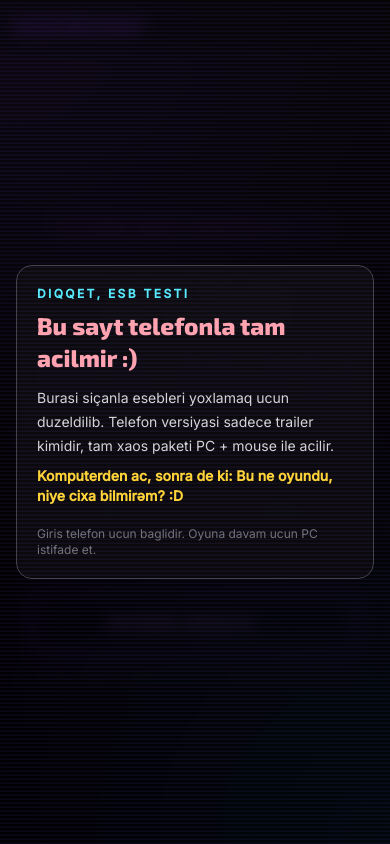
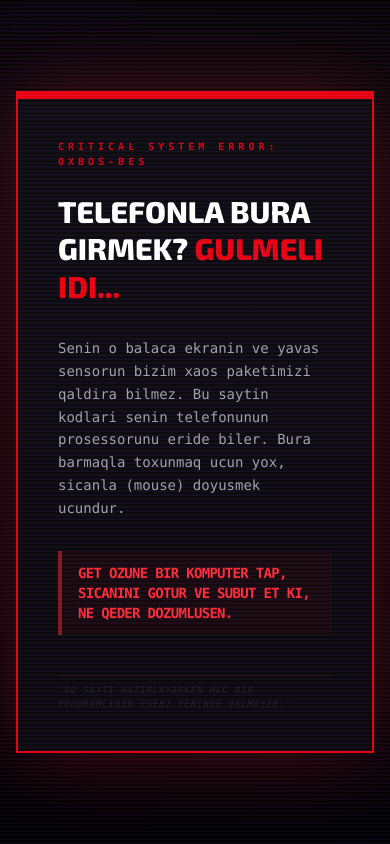
Before and after one commit to UmudvarKhalisli/ShitGame, a Next.js app: page / in a window 390 px wide. Shown: the top 844 px of the page. Built offline with nearby package versions, Linux system fonts and the light colour scheme.

Commit message:
Restyle mobile block overlay with stronger PC-only message

```diff
--- a/components/ui/MobileDesktopNudge.tsx
+++ b/components/ui/MobileDesktopNudge.tsx
@@ -23,18 +23,33 @@ export default function MobileDesktopNudge() {
   }
 
   return (
-    <div className="fixed inset-0 z-[1300] flex items-center justify-center bg-black/80 p-4 backdrop-blur-sm">
-      <div className="w-full max-w-md rounded-2xl border border-zinc-700 bg-zinc-950/95 p-5 text-zinc-100 shadow-2xl">
-        <p className="text-xs font-black uppercase tracking-[0.2em] text-cyan-300">Diqqet, Esb Testi</p>
-        <h2 className="mt-2 text-2xl font-black text-rose-300">Bu sayt telefonla tam acilmir :)</h2>
-        <p className="mt-3 text-sm leading-6 text-zinc-300">
-          Burasi siçanla esebleri yoxlamaq ucun duzeldilib. Telefon versiyasi sadece trailer kimidir,
-          tam xaos paketi PC + mouse ile acilir.
+    <div className="fixed inset-0 z-[1300] flex items-center justify-center bg-black/95 p-4 backdrop-blur-xl">
+      <div className="w-full max-w-md rounded-none border-x-2 border-b-2 border-t-8 border-red-600 bg-zinc-950 p-10 font-mono text-zinc-100 shadow-[0_0_80px_rgba(220,38,38,0.3)]">
+        <p className="animate-pulse text-[10px] font-black uppercase tracking-[0.4em] text-red-600">
+          Critical System Error: 0xBOS-BES
         </p>
-        <p className="mt-2 text-sm font-semibold text-amber-300">
-          Komputerden ac, sonra de ki: Bu ne oyundu, niye cixa bilmirəm? :D
+
+        <h2 className="mt-6 text-3xl font-black uppercase leading-tight text-white">
+          Telefonla bura <br /> girmek? <span className="text-red-600">Gulmeli idi...</span>
+        </h2>
+
+        <p className="mt-8 text-sm leading-relaxed text-zinc-400">
+          Senin o balaca ekranin ve yavas sensorun bizim xaos paketimizi qaldira bilmez. Bu saytin kodlari senin
+          telefonunun prosessorunu eride biler. Bura barmaqla toxunmaq ucun yox, sicanla (mouse) doyusmek ucundur.
         </p>
-        <p className="mt-5 text-xs text-zinc-500">Giris telefon ucun baglidir. Oyuna davam ucun PC istifade et.</p>
+
+        <div className="mt-8 border-l-4 border-red-900 bg-red-950/20 py-3 pl-4">
+          <p className="text-sm font-bold uppercase tracking-tighter text-red-500">
+            Get ozune bir komputer tap, sicanini gotur ve subut et ki, ne qeder dozumlusen.
+          </p>
+        </div>
+
+        <div className="mt-10 flex flex-col items-center justify-center gap-2 opacity-30">
+          <div className="h-[1px] w-full bg-red-900" />
+          <span className="text-[9px] italic uppercase tracking-widest text-zinc-600">
+            &quot;Bu sayti hazirlayarken hec bir proqramcinin esebi yerinde qalmayib.&quot;
+          </span>
+        </div>
       </div>
     </div>
   );
```
